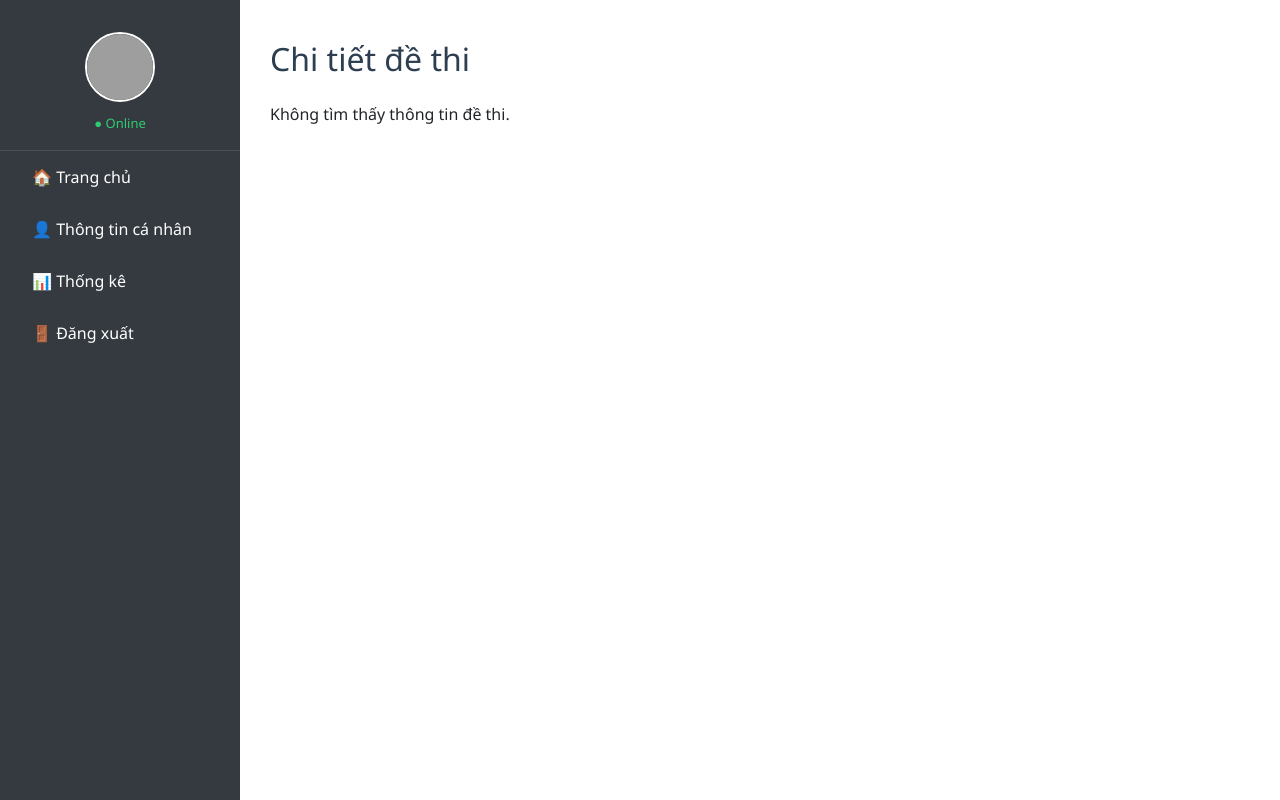
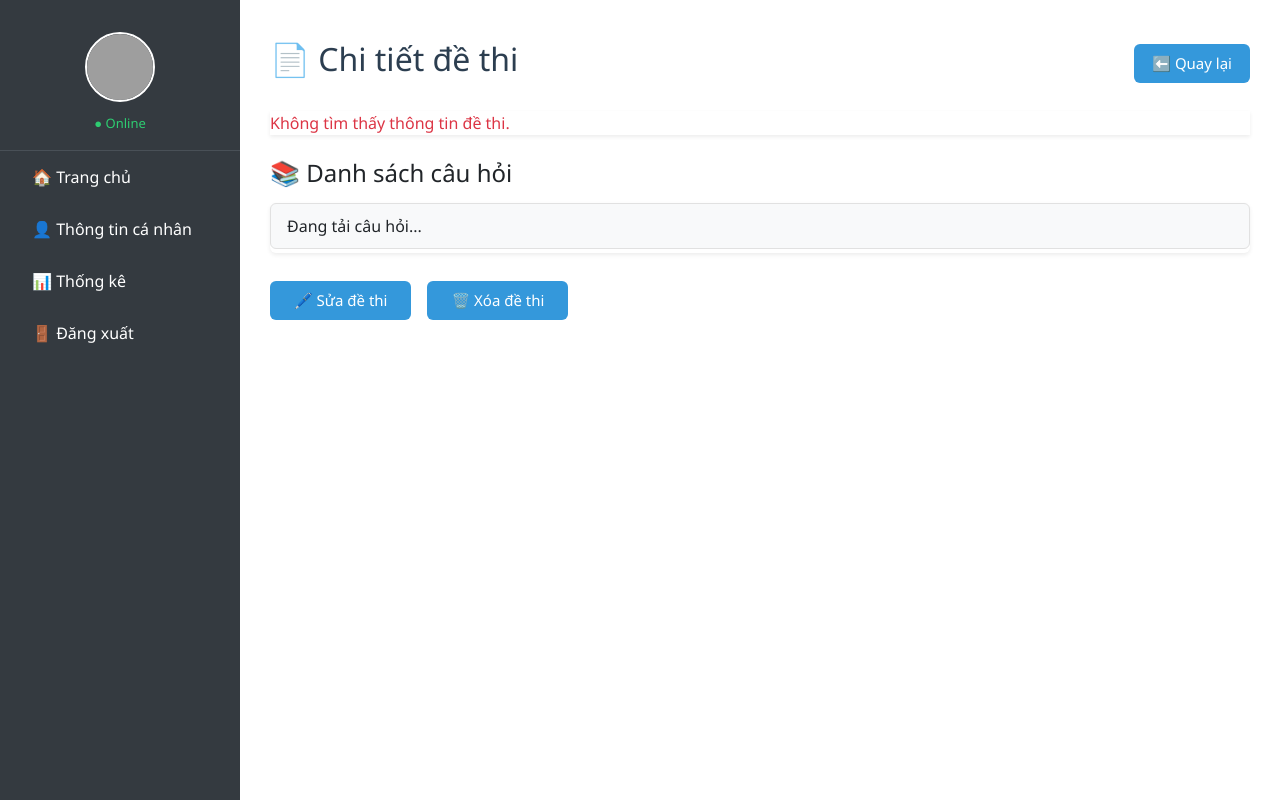
Before and after one commit to sieupkcool/htttql, a Flask app: page /chitietdethi in a window 1280 px wide. Run offline with Flask 3, Linux system fonts and the light colour scheme; grey boxes are pictures that could not be loaded.

Commit message:
hiện đang lỗi data

```diff
--- a/app/routes/question.py
+++ b/app/routes/question.py
@@ -45,3 +45,8 @@ def get_questions():
 def get_question(question_id):
     data, status = question_service.get_question_by_id(question_id)
     return jsonify(data), status
+
+@question_bp.route('/questions/by_exam/<int:dethiid>', methods=['GET'])
+def get_questions_by_exam(dethiid):
+    questions = QuestionService.get_questions_by_exam(dethiid)
+    return jsonify(questions), 200
--- a/app/templates/chitietde.html
+++ b/app/templates/chitietde.html
@@ -12,7 +12,7 @@ block content %}
   </ul>
 </div>
 <div class="d-flex gap-3">
-  <button class="btn btn-warning px-4" onclick="suaDeThi()">
+  <button class="btn btn-warning px-4" onclick="suaDeThi()">a
     🖊️ Sửa đề thi
   </button>
   <button class="btn btn-danger px-4" onclick="xoaDeThi()">
--- a/app/templates/chitietdethi.html
+++ b/app/templates/chitietdethi.html
@@ -1,7 +1,19 @@
-{% extends "base.html" %} {% block title %}Chi tiết đề thi{% endblock %} {%
-block content %}
-<h2>Chi tiết đề thi</h2>
-<div id="thongTinDeThi" class="mt-4"></div>
+{% extends "base.html" %} {% block title %}Chi tiết đề thi{% endblock %} {% block content %}
+<div class="d-flex justify-content-between align-items-center mb-4">
+  <h2>📄 Chi tiết đề thi</h2>
+  <a href="/bomon" class="btn btn-secondary">⬅️ Quay lại</a>
+</div>
+<div id="thongTinDeThi" class="info-box mb-4 shadow-sm"></div>
+<div id="danhSachCauHoi" class="mb-4">
+  <h4 class="mb-3">📚 Danh sách câu hỏi</h4>
+  <ul class="list-group shadow-sm" id="questionList">
+    <li class="list-group-item">Đang tải câu hỏi...</li>
+  </ul>
+</div>
+<div class="d-flex gap-3">
+  <button class="btn btn-warning px-4" onclick="suaDeThi()">🖊️ Sửa đề thi</button>
+  <button class="btn btn-danger px-4" onclick="xoaDeThi()">🗑️ Xóa đề thi</button>
+</div>
 {% endblock %} {% block scripts %}
 <script>
   const urlParams = new URLSearchParams(window.location.search);
@@ -9,20 +21,59 @@ block content %}
   const boMon = urlParams.get("mon");
 
   const thongTin = document.getElementById("thongTinDeThi");
+  const danhSach = document.getElementById("questionList");
 
   if (deThi && boMon) {
     thongTin.innerHTML = `
-      <h4>📝 ${deThi}</h4>
+      <h4 class="mb-3">📝 ${deThi}</h4>
       <p><strong>Bộ môn:</strong> ${decodeURIComponent(boMon)}</p>
       <p><strong>Mô tả:</strong> Đây là đề thi thuộc học phần <em>${decodeURIComponent(
         boMon
-      )}</em>. Đề kiểm tra kiến thức chuyên sâu liên quan đến ${deThi}.</p>
+      )}</em>. Đề kiểm tra kiến thức chuyên sâu liên quan đến <strong>${deThi}</strong>.</p>
       <p><strong>Thời gian làm bài:</strong> 60 phút</p>
-      <p><strong>Số câu hỏi:</strong> 40 câu (Trắc nghiệm + Tự luận)</p>
-      <p><strong>Trạng thái:</strong> Đã phê duyệt ✅</p>
+      <p><strong>Trạng thái:</strong> ✅ Đã phê duyệt</p>
     `;
+
+    // Fetch danh sách câu hỏi từ backend
+    fetch(`/questions/by_exam/${deThi}`)
+      .then((res) => res.json())
+      .then((questions) => {
+        danhSach.innerHTML = "";
+        if (questions.length === 0) {
+          danhSach.innerHTML = "<li class='list-group-item'>Chưa có dữ liệu câu hỏi.</li>";
+        } else {
+          questions.forEach((q) => {
+            const li = document.createElement("li");
+            li.className = "list-group-item";
+            li.innerHTML = `
+              <strong>ID:</strong> ${q.cauhoiid} <br>
+              <strong>Mô tả:</strong> ${q.mota} <br>
+              <strong>Mức độ:</strong> ${q.mucdo} <br>
+              <strong>Chương:</strong> ${q.chuong} <br>
+              <strong>Loại câu hỏi:</strong> ${q.loaicauhoi}
+            `;
+            danhSach.appendChild(li);
+          });
+        }
+      })
+      .catch((err) => {
+        danhSach.innerHTML = "<li class='list-group-item text-danger'>Lỗi khi tải câu hỏi.</li>";
+        console.error(err);
+      });
   } else {
-    thongTin.innerHTML = "<p>Không tìm thấy thông tin đề thi.</p>";
+    thongTin.innerHTML = "<p class='text-danger'>Không tìm thấy thông tin đề thi.</p>";
+  }
+
+  function suaDeThi() {
+    alert("Chức năng sửa đề thi đang được phát triển.");
+  }
+
+  function xoaDeThi() {
+    const confirmDelete = confirm("Bạn có chắc chắn muốn xóa đề thi này?");
+    if (confirmDelete) {
+      alert("Đã xóa đề thi (mô phỏng).");
+      window.location.href = "/bomon";
+    }
   }
 </script>
 {% endblock %}
```
Also changed, not shown: app/services/question_service.py (+12 -0 lines).
